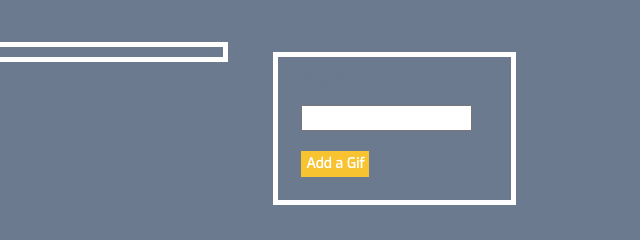
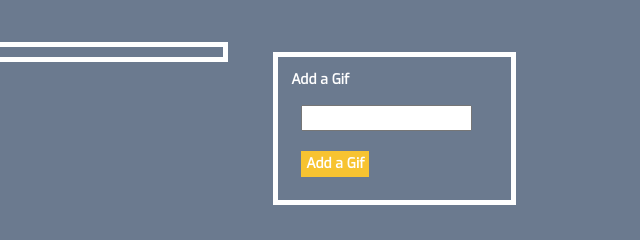
Before and after one commit to emilypo89/GifTastic, a plain HTML site: page index.html in a window 1280 px wide. Shown: the part 212-452 px from the top of the page, 617-1257 px from the left. Drawn offline with nearby package versions, Linux system fonts and the light colour scheme.

Commit message:
fixed colors

```diff
--- a/assets/css/style.css
+++ b/assets/css/style.css
@@ -15,10 +15,13 @@ body {
 	padding: 5%;
 }
 
-#gif-input,
-label {
+#gif-input {
 	color: #6B7A8F;
 	font-weight: bold;
+}
+
+label {
+	color: white;
 }
 
 #gifDisplay{
```
